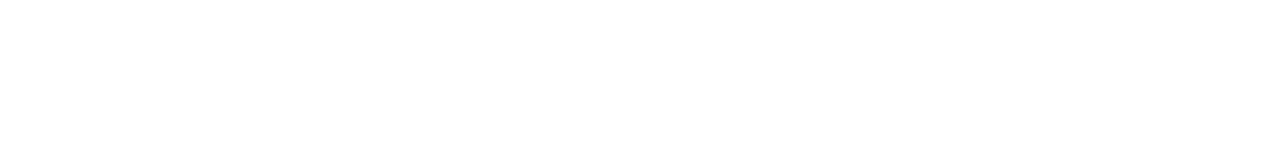
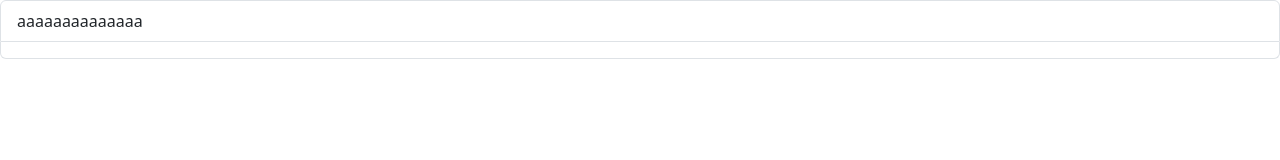
Before and after one commit to GiuliaLanari/Clone-di-LinkedIn-Team-3, a React (Create React App) app in the folder clone-di-linkedin/: page / in a window 1280 px wide. Shown: the top 160 px of the page. Built offline with nearby package versions, Linux system fonts and the light colour scheme.

Commit message:
first commit

```diff
--- a/clone-di-linkedin/src/App.js
+++ b/clone-di-linkedin/src/App.js
@@ -1,8 +1,13 @@
 import "bootstrap/dist/css/bootstrap.min.css";
 import "./App.css";
+import SideBar from "./components/SideBar";
 
 function App() {
-  return <div></div>;
+  return (
+    <>
+      <SideBar />
+    </>
+  );
 }
 
 export default App;
--- /dev/null
+++ b/clone-di-linkedin/src/components/SideBar.jsx
@@ -0,0 +1,12 @@
+import ListGroup from "react-bootstrap/ListGroup";
+
+const SideBar = function () {
+  return (
+    <ListGroup>
+      <ListGroup.Item>aaaaaaaaaaaaaa</ListGroup.Item>
+      <ListGroup.Item></ListGroup.Item>
+    </ListGroup>
+  );
+};
+
+export default SideBar;
```
Also changed, not shown: 1 other file (tests, documents, lock files or other folders).
